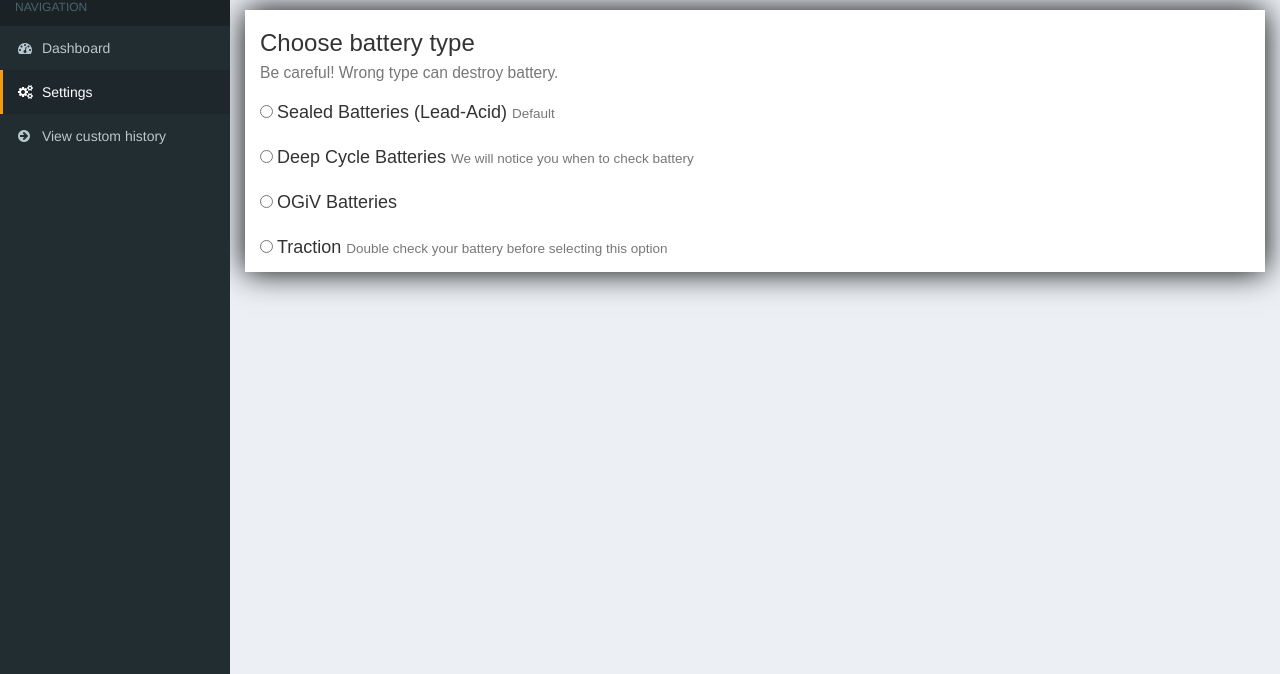
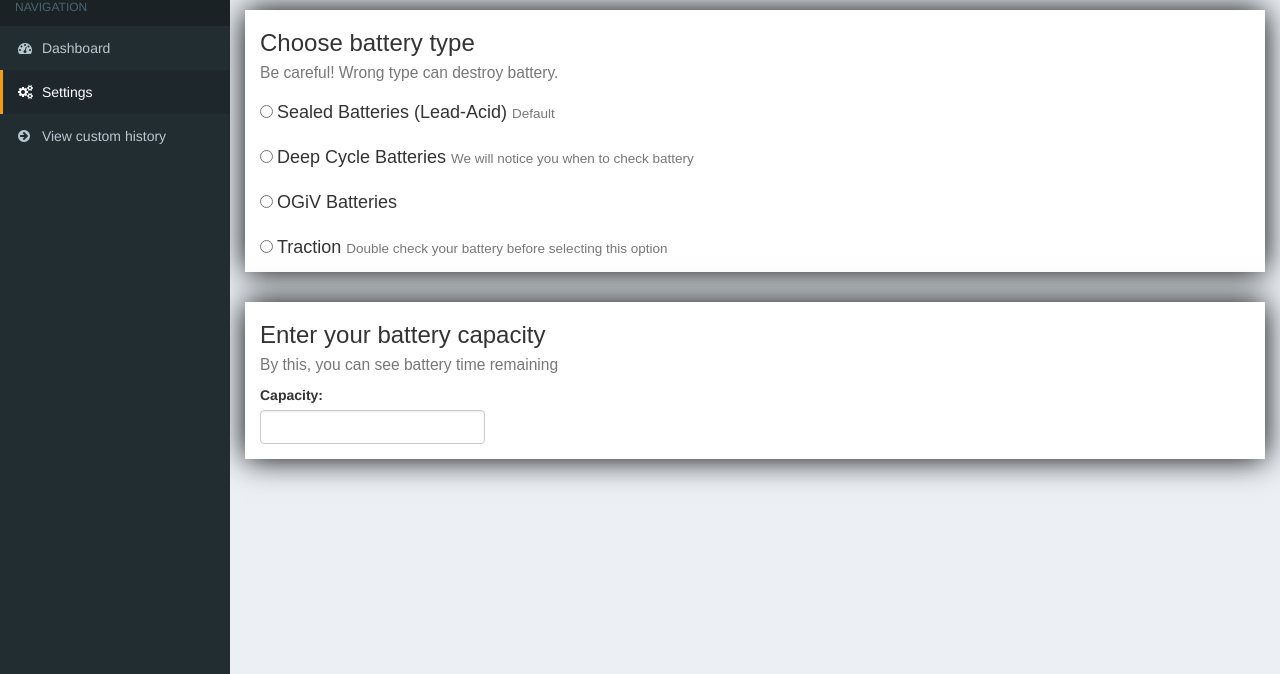
Before and after one commit to percan90/info-pro-17-solar, a plain HTML site: page settings.html in a window 1280 px wide. Shown: the part 126-800 px from the top of the page. Drawn offline with nearby package versions, Linux system fonts and the light colour scheme.

Commit message:
Add field for add battery capacity

```diff
--- a/settings.html
+++ b/settings.html
@@ -127,6 +127,24 @@
         </div>
     </section>
 
+    <section class="content">
+        <div class="container-settings">
+
+              <div class="row">
+                  <div class="col-lg-12 col-md-12 col-xs-12">
+                      <h3>Enter your battery capacity<br>
+                      <small>By this, you can see battery time remaining</small></h3>
+                  </div>
+                  <div class="col-lg-3 col-md-12 col-xs-12">
+                      <div class="form-group">
+                          <label for="usr">Capacity:</label>
+                          <input type="text" class="form-control" id="capacity">
+                        </div>
+                  </div>
+              </div>
+        </div>
+    </section>
+
   </div>
   <!-- /.content-wrapper -->
   <footer class="main-footer">
```
Also changed, not shown: 1 other file.
